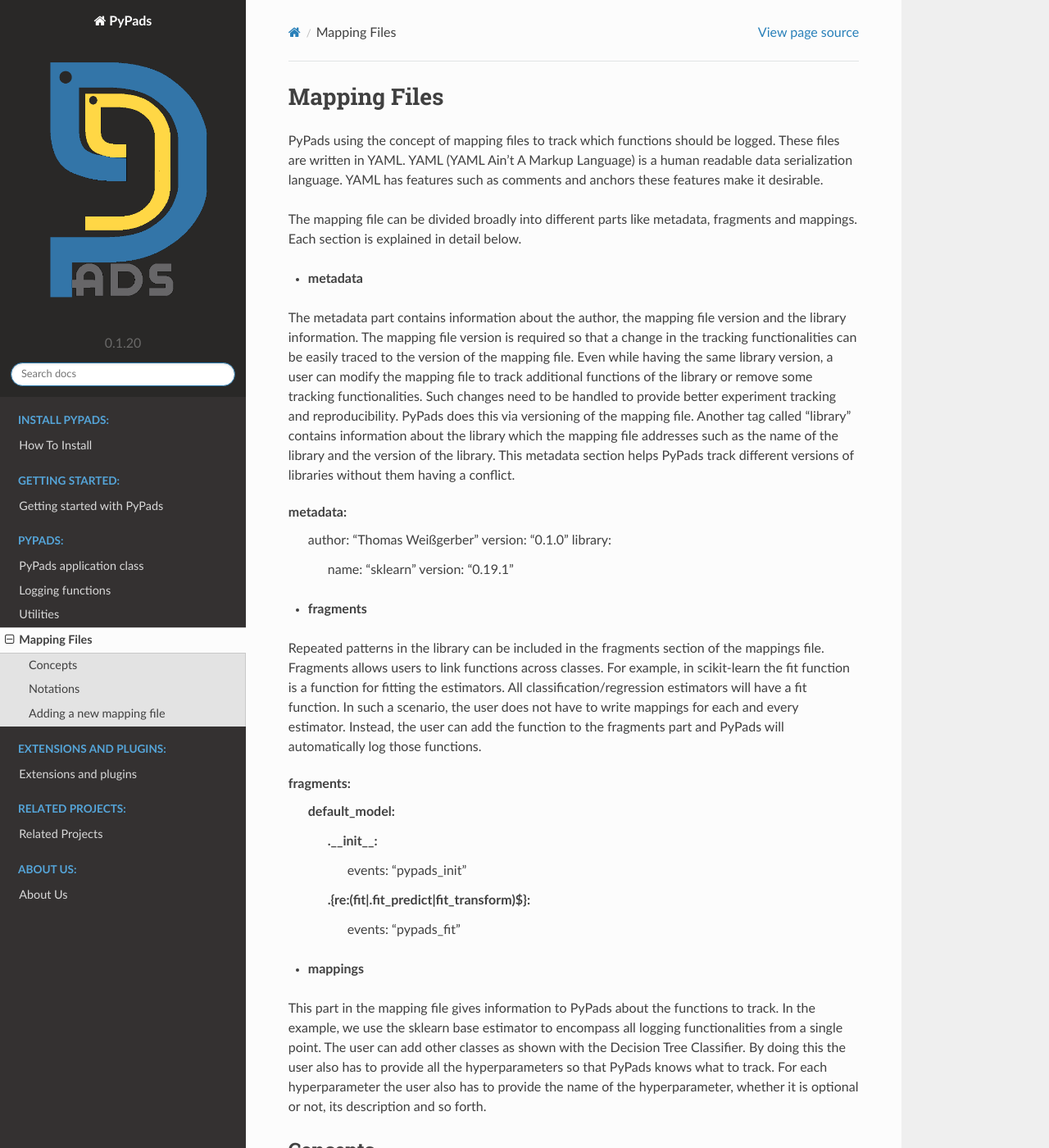
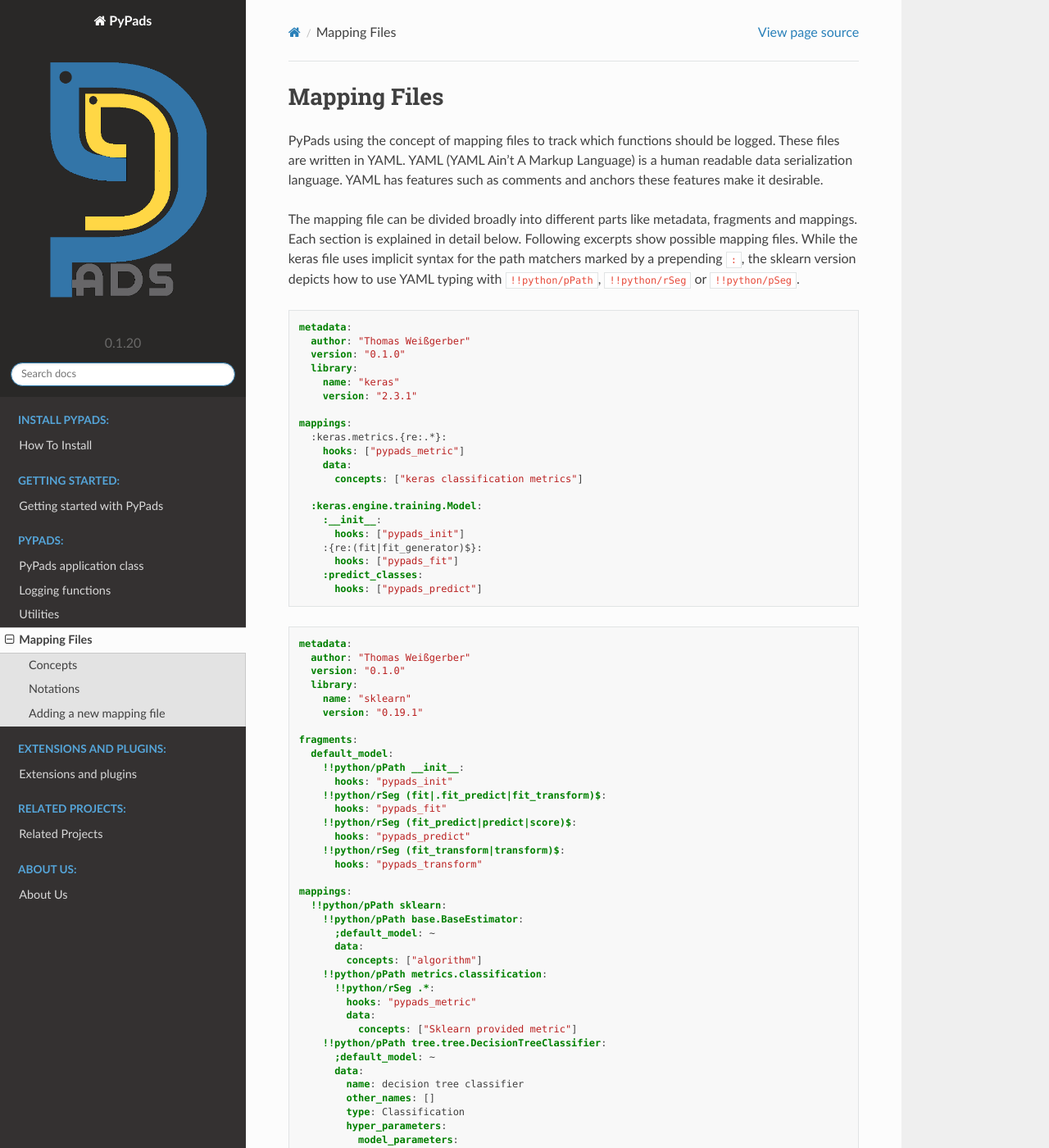
Before and after one commit to padas-lab-de/pypads, a Sphinx documentation site: the page built from docs/mapping_files.rst, in a window 1280 px wide and 1400 px high. Shown: the whole window at 82% size. Built offline with Sphinx 7.4.7 and the Read the Docs theme 2.0.0, drawn with Linux system fonts in a browser that asks for light colours; the version number is read from the project's files by our own code; some of the changed text lies outside the part shown.

Commit message:
Chg: dev: updated some of the documentation, modified christofers mapping file documentation

```diff
--- /dev/null
+++ b/docs/files/keras.2_3_1.yml
@@ -0,0 +1,20 @@
+metadata:
+  author: "Thomas Weißgerber"
+  version: "0.1.0"
+  library:
+    name: "keras"
+    version: "2.3.1"
+
+mappings:
+  :keras.metrics.{re:.*}:
+    hooks: ["pypads_metric"]
+    data:
+      concepts: ["keras classification metrics"]
+
+  :keras.engine.training.Model:
+    :__init__:
+      hooks: ["pypads_init"]
+    :{re:(fit|fit_generator)$}:
+      hooks: ["pypads_fit"]
+    :predict_classes:
+      hooks: ["pypads_predict"]
--- /dev/null
+++ b/docs/files/sklearn_0_19_1.yml
@@ -0,0 +1,117 @@
+metadata:
+  author: "Thomas Weißgerber"
+  version: "0.1.0"
+  library:
+    name: "sklearn"
+    version: "0.19.1"
+
+fragments:
+  default_model:
+    !!python/pPath __init__:
+      hooks: "pypads_init"
+    !!python/rSeg (fit|.fit_predict|fit_transform)$:
+      hooks: "pypads_fit"
+    !!python/rSeg (fit_predict|predict|score)$:
+      hooks: "pypads_predict"
+    !!python/rSeg (fit_transform|transform)$:
+      hooks: "pypads_transform"
+
+mappings:
+  !!python/pPath sklearn:
+    !!python/pPath base.BaseEstimator:
+      ;default_model: ~
+      data:
+        concepts: ["algorithm"]
+    !!python/pPath metrics.classification:
+      !!python/rSeg .*:
+        hooks: "pypads_metric"
+        data:
+          concepts: ["Sklearn provided metric"]
+    !!python/pPath tree.tree.DecisionTreeClassifier:
+      ;default_model: ~
+      data:
+        name: decision tree classifier
+        other_names: []
+        type: Classification
+        hyper_parameters:
+          model_parameters:
+            - name: split_quality
+              kind_of_value: "{'gini', 'entropy'}"
+              optional: 'True'
+              description: The function to measure the quality of a split.
+              default_value: "'gini'"
+              path: criterion
+            - name: splitting_strategy
+              kind_of_value: "{'best', 'random'}"
+              optional: 'True'
+              description: The strategy used to choose the split at each node.
+              default_value: "'best'"
+              path: splitter
+            - name: max_depth_tree
+              kind_of_value: integer
+              optional: 'True'
+              description: The maximum depth of the tree.
+              default_value: None
+              path: max_depth
+            - name: min_samples_split
+              kind_of_value: "{integer, float}"
+              optional: 'True'
+              description: The minimum number of samples required to split an internal node.
+              default_value: '2'
+              path: min_samples_split
+            - name: min_samples_leaf
+              kind_of_value: "{integer, float}"
+              optional: 'True'
+              description: The minimum number of samples required to be at a leaf node.
+              default_value: '1'
+              path: min_samples_leaf
+            - name: min_weight_fraction_leaf
+              kind_of_value: float
+              optional: 'True'
+              description: The minimum weighted fraction of the sum total of weights (of all
+                the input samples) required to be at a leaf node.
+              default_value: '1'
+              path: min_weight_fraction_leaf
+            - name: max_features
+              kind_of_value: "{integer, float, 'auto', 'sqrt', 'log2', None}"
+              optional: 'True'
+              description: The number of features to consider when looking for the best split.
+              default_value: None
+              path: max_features
+            - name: random_state
+              kind_of_value: "{integer, RandomState instance, None}"
+              optional: 'True'
+              description: The seed of the pseudo random number generator to use when shuffling
+                the data. If int, random_state is the seed used by the random number generator;
+                If RandomState instance, random_state is the random number generator; If None,
+                the random number generator is the RandomState instance used by np.random.
+              default_value: None
+              path: random_state
+            - name: max_leaf_nodes
+              kind_of_value: integer
+              optional: 'True'
+              description: Grow a tree with max_leaf_nodes in best-first fashion.
+              default_value: None
+              path: max_leaf_nodes
+            - name: min_impurity_decrease
+              kind_of_value: float
+              optional: 'True'
+              description: A node will be split if this split induces a decrease of the impurity
+                greater than or equal to this value.
+              default_value: '0'
+              path: min_impurity_decrease
+            - name: class_weight
+              kind_of_value: "{dict, list of dicts, 'balanced', None}"
+              optional: 'False'
+              description: Weights associated with classes.
+              default_value: None
+              path: class_weight
+          optimisation_parameters:
+            - name: presort
+              kind_of_value: "{boolean, 'auto'}"
+              optional: 'True'
+              description: Whether to presort the data to speed up the finding of best splits
+                in fitting.
+              default_value: "'auto'"
+              path: presort
+          execution_parameters: []
--- a/docs/mapping_files.rst
+++ b/docs/mapping_files.rst
@@ -10,55 +10,60 @@ and anchors these features make it desirable.
 
 
 The mapping file can be divided broadly into different parts like metadata, fragments and mappings. Each section is
-explained in detail below.
+explained in detail below. Following excerpts show possible mapping files. While the keras file uses implicit syntax for the path matchers marked by a prepending :literal:`:`, the sklearn version depicts how to use YAML typing with :literal:`!!python/pPath`, :literal:`!!python/rSeg` or :literal:`!!python/pSeg`.
 
-* **metadata**
+.. literalinclude:: files/keras.2_3_1.yml
+    :language: YAML
+
+.. literalinclude:: files/sklearn_0_19_1.yml
+    :language: YAML
 
 .. _metadata:
+Metadata
+    The metadata part contains information about the author, the mapping file version and the library information.
+    The mapping file version is required so that a change in the tracking functionalities can be easily traced to the version
+    of the mapping file. Even while having the same library version, a user can modify the mapping file to track additional
+    functions of the library or remove some tracking functionalities. Such changes need to be handled to provide better
+    experiment tracking and reproducibility. PyPads does this via versioning of the mapping file. Another tag called
+    "library" contains information about the library which the mapping file addresses such as the name of the library and
+    the version of the library. This metadata section helps PyPads track different versions of libraries without them having
+    a conflict.
 
-The metadata part contains information about the author, the mapping file version and the library information.
-The mapping file version is required so that a change in the tracking functionalities can be easily traced to the version
-of the mapping file. Even while having the same library version, a user can modify the mapping file to track additional
-functions of the library or remove some tracking functionalities. Such changes need to be handled to provide better
-experiment tracking and reproducibility. PyPads does this via versioning of the mapping file. Another tag called
-"library" contains information about the library which the mapping file addresses such as the name of the library and
-the version of the library. This metadata section helps PyPads track different versions of libraries without them having
-a conflict.
+.. code-block:: YAML
 
-metadata:
-  author: "Thomas Weißgerber"
-  version: "0.1.0"
-  library:
-    name: "sklearn"
-    version: "0.19.1"
+    metadata:
+      author: "Thomas Weißgerber"
+      version: "0.1.0"
+      library:
+        name: "sklearn"
+        version: "0.19.1"
 
-* **fragments**
 
 .. _fragments:
+Fragments
+    Repeated patterns in the library can be included in the fragments section of the mappings file. Fragments allows users
+    to link functions across classes. For example, in scikit-learn the fit function is a function for fitting the estimators.
+    All classification/regression estimators will have a fit function. In such a scenario, the user does not have to write
+    mappings for each and every estimator. Instead, the user can add the function to the fragments part and PyPads will
+    automatically log those functions.
 
-Repeated patterns in the library can be included in the fragments section of the mappings file. Fragments allows users
-to link functions across classes. For example, in scikit-learn the fit function is a function for fitting the estimators.
-All classification/regression estimators will have a fit function. In such a scenario, the user does not have to write
-mappings for each and every estimator. Instead, the user can add the function to the fragments part and PyPads will
-automatically log those functions.
+.. code-block:: YAML
 
-fragments:
-  default_model:
-    .__init__:
-      events: "pypads_init"
-    .{re:(fit|.fit_predict|fit_transform)$}:
-      events: "pypads_fit"
+    fragments:
+      default_model:
+        .__init__:
+          events: "pypads_init"
+        .{re:(fit|.fit_predict|fit_transform)$}:
+          events: "pypads_fit"
 
 
-* **mappings**
-
 .. _mappings:
-
-This part in the mapping file gives information to PyPads about the functions to track. In the example, we use the
-sklearn base estimator to encompass all logging functionalities from a single point. The user can add other classes as
-shown with the Decision Tree Classifier. By doing this the user also has to provide all the hyperparameters so that
-PyPads knows what to track. For each hyperparameter the user also has to provide the name of the hyperparameter,
-whether it is optional or not, its description and so forth.
+Mappings
+    This part in the mapping file gives information to PyPads about the functions to track. In the example, we use the
+    sklearn base estimator to encompass all logging functionalities from a single point. The user can add other classes as
+    shown with the Decision Tree Classifier. By doing this the user also has to provide all the hyperparameters so that
+    PyPads knows what to track. For each hyperparameter the user also has to provide the name of the hyperparameter,
+    whether it is optional or not, its description and so forth.
 
 Concepts
 =========
@@ -71,7 +76,6 @@ Notations
 =========
 
 .. _notations:
-
 PyPads can accept different notations through the YAML parser. Users can use the power of regular expressions to specify
 function groups that should trigger specific events. Here in the below given example, we hook all functions in
 sklearn.metrics.classification to "pypads_metric". We also inform PyPads that all functions of this form are an instance
```
